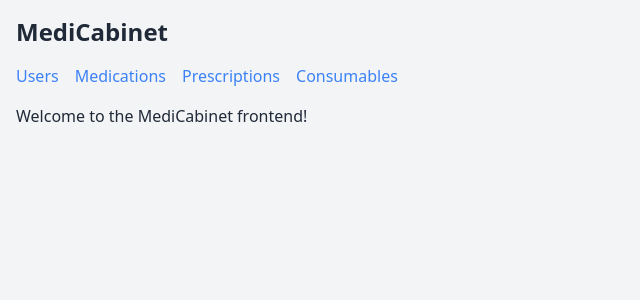
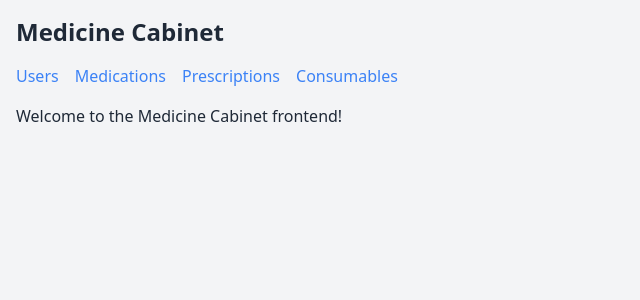
Before and after one commit to snachodog/medicine-cabinet, a React (Vite) app in the folder frontend/: page / in a window 1280 px wide. Shown: the top 300 px of the page, without its empty margins (0-640 px from the left). Built offline with nearby package versions, Linux system fonts and the light colour scheme.

Commit message:
changing over medicabinet to Medicine Cabinet in more places

```diff
--- a/frontend/src/App.jsx
+++ b/frontend/src/App.jsx
@@ -10,7 +10,7 @@ import Consumables from './pages/Consumables';
 function App() {
   return (
     <div className="min-h-screen bg-gray-100 text-gray-800 p-4">
-      <header className="text-2xl font-bold mb-4">MediCabinet</header>
+      <header className="text-2xl font-bold mb-4">Medicine Cabinet</header>
       <nav className="space-x-4 mb-4">
         <Link to="/users" className="text-blue-500 hover:underline">Users</Link>
         <Link to="/medications" className="text-blue-500 hover:underline">Medications</Link>
@@ -22,7 +22,7 @@ function App() {
         <Route path="/medications" element={<Medications />} />
         <Route path="/prescriptions" element={<Prescriptions />} />
         <Route path="/consumables" element={<Consumables />} />
-        <Route path="/" element={<div>Welcome to the MediCabinet frontend!</div>} />
+        <Route path="/" element={<div>Welcome to the Medicine Cabinet frontend!</div>} />
       </Routes>
     </div>
   );
```
